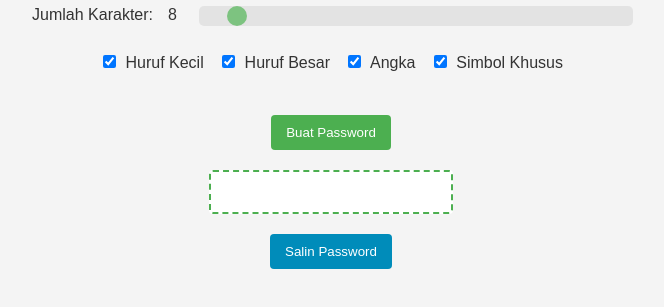
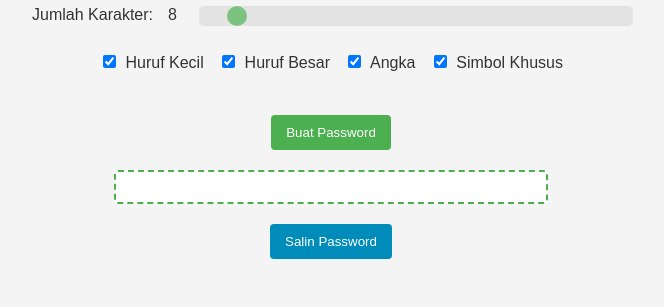
Before and after one commit to afkarfcom/password-generator, a plain HTML site: page index.html in a window 1280 px wide. Shown: the part 79-386 px from the top of the page, without its empty margins (309-973 px from the left). Drawn offline with Linux system fonts and the light colour scheme.

Commit message:
Update style.css

```diff
--- a/style.css
+++ b/style.css
@@ -49,11 +49,11 @@ button:hover {
     text-align: center; /* Menggunakan justify untuk teks */
     color: #4CAF50;
     border: 2px dashed #4CAF50;
-    padding: 20px;
+    padding: 15px;
     border-radius: 4px;
     background-color: white;
     word-wrap: break-word; /* Membungkus kata jika terlalu panjang */
-    max-width: 200px; /* Membatasi lebar output */
+    max-width: 400px; /* Membatasi lebar output */
     margin-left: auto;
     margin-right: auto;
 }
```
